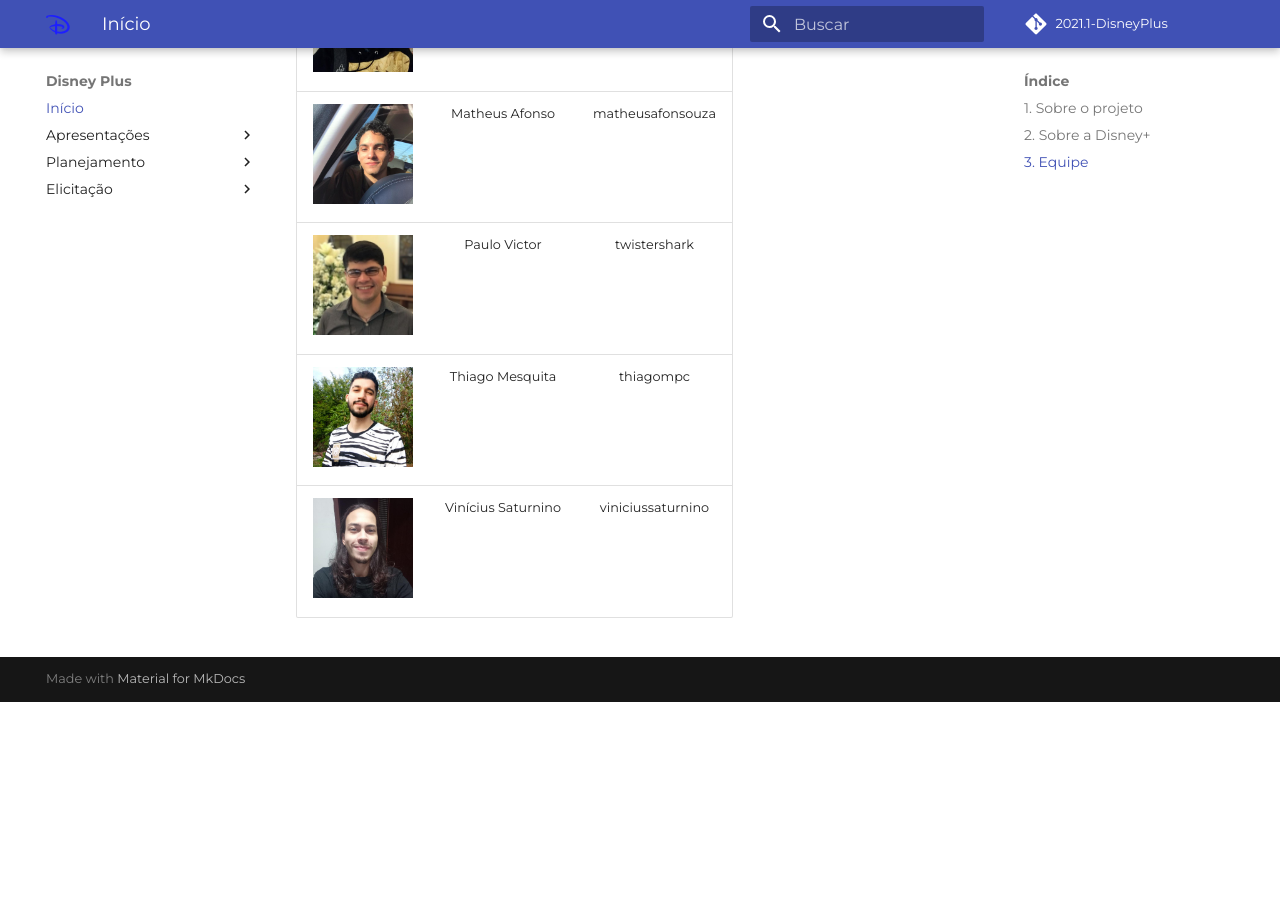
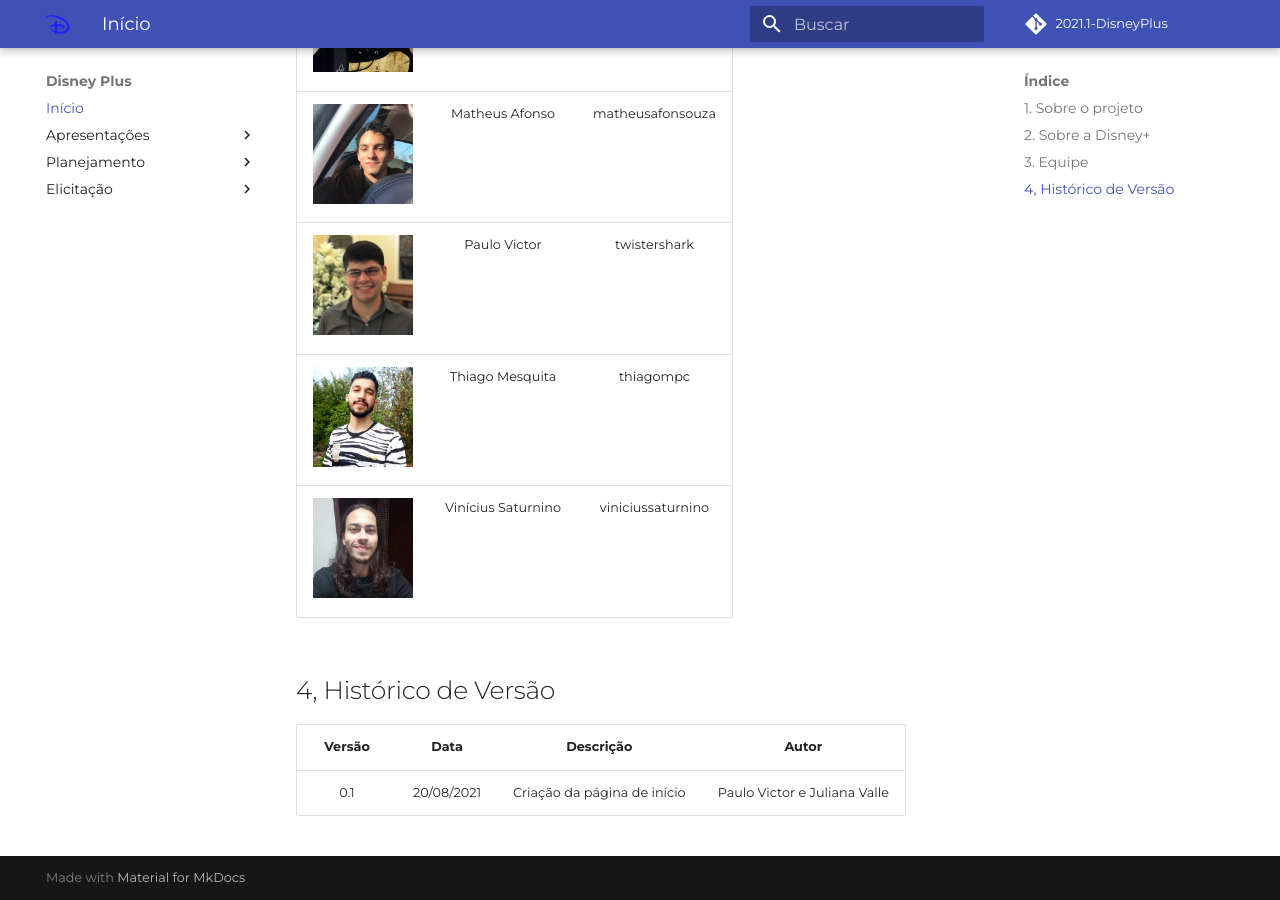
Before and after one commit to Requisitos-de-Software/2021.1-DisneyPlus, an MkDocs documentation site: the page built from docs/index.md, in a window 1280 px wide and 900 px high, scrolled down 1279 px. Built offline with MkDocs 1.6.1 and Material for MkDocs 9.7.7, drawn with Linux system fonts in a browser that asks for light colours; some web fonts are replaced; comment, search, counter and statistics services are not loaded; before the commit the page ends 1981 px from its top, so only the background shows below that.

```diff
--- a/docs/index.md
+++ b/docs/index.md
@@ -18,3 +18,9 @@ O Disney+ é um serviço de assinatura de streaming de vídeo, fornecendo filmes
 | <img src="./assets/paulo.jpg" width="100">           | Paulo Victor       | twistershark      |
 | <img src="./assets/thiago.jpeg" width="100">         | Thiago Mesquita    | thiagompc         |
 | <img src="./assets/vinicius.jpeg" width="100">       | Vinícius Saturnino | viniciussaturnino |
+
+## 4, Histórico de Versão
+
+| Versão | Data       | Descrição                                           | Autor        |
+| ------ | ---------- | --------------------------------------------------- | ------------ |
+| 0.1    | 20/08/2021 | Criação da página de início | Paulo Victor e Juliana Valle |
```
